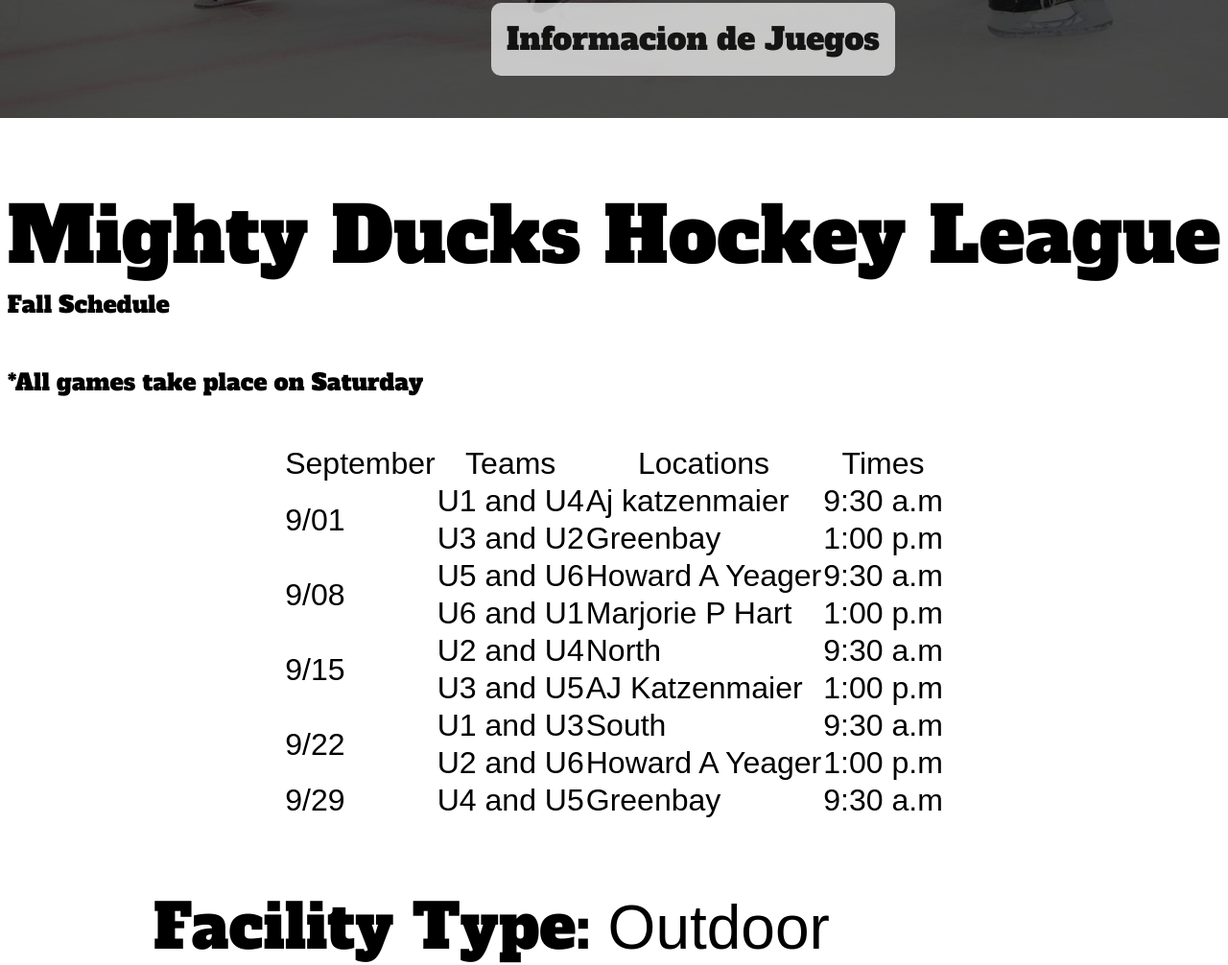
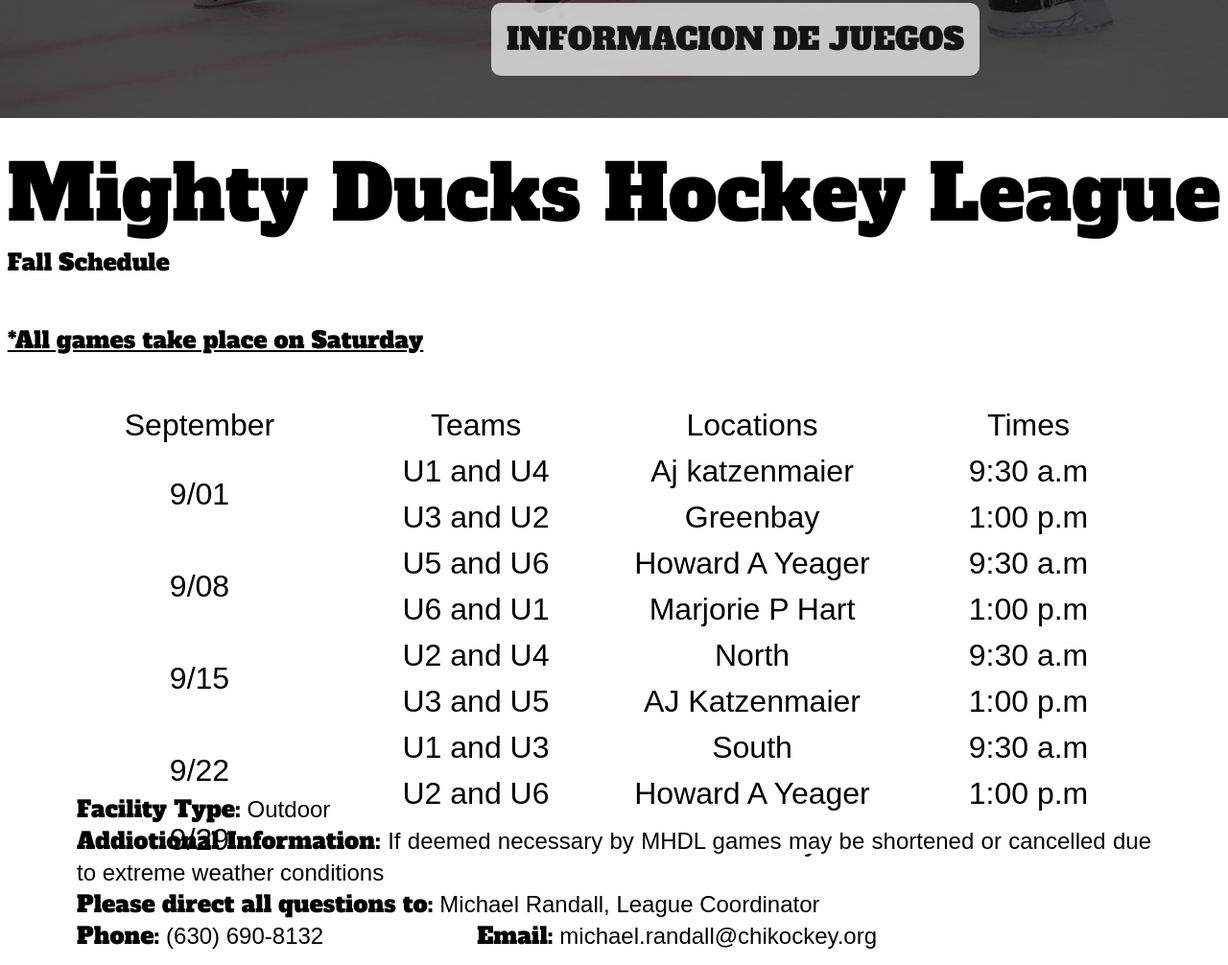
Before and after one commit to GimEscalante/MDHL_GIMENA_ESCALANTE, a plain HTML site: page info.html in a window 1280 px wide. Shown: the part 677-1683 px from the top of the page at 96% size. Drawn offline with Linux system fonts and the light colour scheme.

Commit message:
tercer-commit.3

```diff
--- a/info.html
+++ b/info.html
@@ -22,7 +22,7 @@
 
     </div>
     <div class="click-aqui">
-        <a href="./info.html#info"> Informacion de Juegos</a>
+        <a href="./info.html#info"> INFORMACION DE JUEGOS</a>
     </div>
 <nav id="inicio">
     <a href="./index.html">HOME</a>
@@ -113,11 +113,11 @@
     </div>
     <div class="card-extra">
         <h4>Facility Type:<strong> Outdoor</strong></h4>
-        <h4>Addiotional Information:<strong>If deemed necessary by MHDL games may be shortened or cancelled due to extreme weather conditions</strong></h4>
+        <h4>Addiotional Information:<strong> If deemed necessary by MHDL games may be shortened or cancelled due to extreme weather conditions</strong></h4>
         <h4>Please direct all questions to:<strong> Michael Randall, League Coordinator</strong></h4>
         <div class="contactos">
-            <h4>Phone:<strong>(630) 690-8132</strong></h4>
-            <h4>Email:<strong>michael.randall@chikockey.org</strong></h4>
+            <h4>Phone:<strong> (630) 690-8132</strong></h4>
+            <h4>Email:<strong> michael.randall@chikockey.org</strong></h4>
         </div>
     </div>
 
--- a/styles2.css
+++ b/styles2.css
@@ -293,6 +293,7 @@
 }
 #info h2{
     font-size: 5rem;
+
     justify-self: center;
     align-self: start;
 }
@@ -309,32 +310,52 @@
 
 }
 
-.table tr,td,th{
+table {
     border-collapse: collapse;
     font-size: 2rem;
-    margin: 2rem;
     background-color: rgb(255, 255, 255);
     color: rgb(0, 0, 0);
+
 }
+th,td{
+    text-align: center;
+    width: 18rem;
+    height: 3rem;
+}
+.card-extra{
+    margin-bottom: 3rem;
+    margin-top: -6rem;
 
-.card-extra{
-    font-size: 4rem;
-    margin-left: 10rem;
-    margin-bottom: 4rem;
 }
-
+.card-extra h4{
+    font-size: 1.5rem;
+    flex-wrap: wrap;
+    text-align: justify;
+    margin-left: 5rem;
+    margin-right: 5rem;
+}
+.contactos{
+    display: flex;
+}
 .lista-desordenada{
     color: black;
-    font-size: 1rem;
+    font-size: 1.5rem;
+    margin: 1rem;
+    margin-right: 10rem;
+    flex-wrap: wrap;
+    text-align: justify;
 }
 
 .lista-numero{
     color: black;
-    font-size: 1rem;
+    font-size: 1.5rem;
+    margin-right: 10rem;
+    flex-wrap: wrap;
+    text-align: justify;
 }
 
 .card-reglas{
-    margin: 4rem;
+    margin-left: 3rem;
     flex-wrap: wrap;
     width: 100vw;
     height: 100vh;
@@ -343,15 +364,26 @@
     justify-content: center;
     align-items: center;
     background-color: rgb(255, 255, 255);
-    font-size: 1rem;
+
 }
 
-#reglas h2,h4{
-    font-size: 4rem;
+#reglas h4{
+    font-size: 2rem;
     flex-wrap: wrap;
     color: black;
+    text-align: center;
     font-family:'Alfa Slab One';
-    justify-self: start;
-    align-self: center;
-    top:-40rem;
+
+
 }
+#reglas h2{
+    font-size: 3rem;
+    color: black;
+    font-family:'Alfa Slab One';
+    text-align: center;
+}
+
+.subrayado{
+    font-size: 0.5rem;
+    text-decoration: underline;
+}
```
Also changed, not shown: reglas.html (+1 -1 lines).
